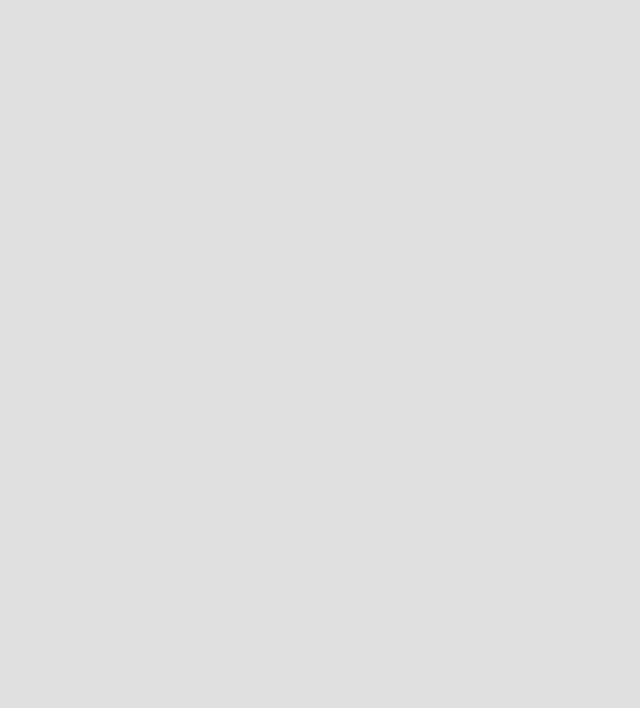
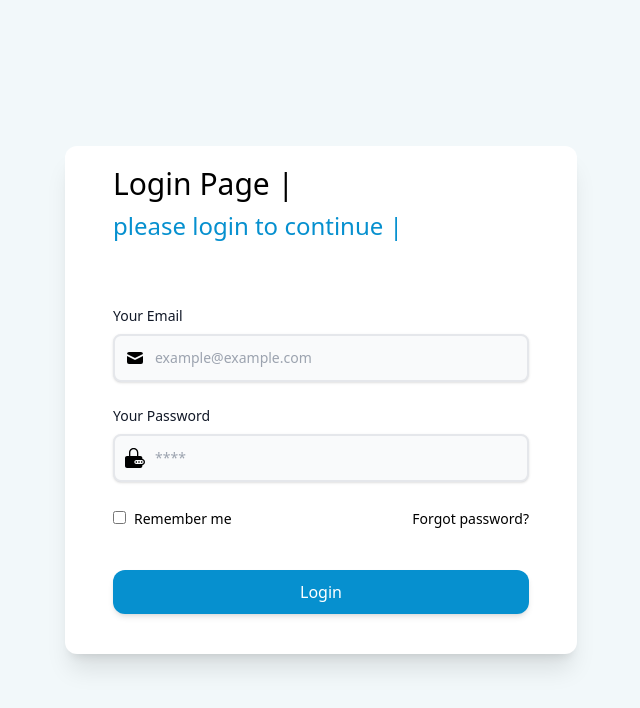
Before and after one commit to pouyaBG/simple-web-AR, a website: page src/Login.html in a window 1280 px wide. Shown: the whole page, without its empty margins (319-959 px from the left). Drawn offline with Linux system fonts and the light colour scheme.

Commit message:
make login

```diff
--- a/src/Login.html
+++ b/src/Login.html
@@ -1,5 +1,6 @@
 <!DOCTYPE html>
 <html lang="en">
+
 <head>
   <meta charset="UTF-8" />
   <meta http-equiv="X-UA-Compatible" content="IE=edge" />
@@ -7,13 +8,75 @@
   <link rel="stylesheet" href="../../dist/output.css" />
   <title>Document</title>
 </head>
+
 <body class="p-0 m-0 box-border">
   <!-- main part -->
-    <section class="w-screen h-[100vh] bg-[#e0e0e0]">
+  <section class="h-[100vh]">
     <!-- form layout -->
+    <div class="relative  h-full w-full">
+      <div class="w-full flex items-center justify-center h-full bg-[#F2F8FA]">
+        <div class="w-[40%] bg-[#FFFFFF] rounded-[12px] shadow-xl">
+          <div class="mx-auto flex h-full px-12 flex-col justify-center text-black ">
+            <div class="pt-5">
+              <p class="text-3xl mb-2">Login Page |</p>
+              <p class="text-2xl text-[#0690cf]">please login to continue |</p>
+            </div>
+            <div class="mt-16">
+              <form>
                 <div>
+                  <label for="input-group-1" class="block mb-2 text-sm font-medium text-gray-900">Your Email</label>
+                  <div class="relative mb-6">
+                    <div class="flex absolute inset-y-0 left-0 items-center pl-3 pointer-events-none">
+                      <svg aria-hidden="true" class="w-5 h-5 text-black" fill="currentColor" viewBox="0 0 20 20"
+                        xmlns="http://www.w3.org/2000/svg">
+                        <path d="M2.003 5.884L10 9.882l7.997-3.998A2 2 0 0016 4H4a2 2 0 00-1.997 1.884z"></path>
+                        <path d="M18 8.118l-8 4-8-4V14a2 2 0 002 2h12a2 2 0 002-2V8.118z"></path>
+                      </svg>
+                    </div>
+                    <input type="text" id="input-group-1"
+                      class="bg-gray-50 border-2 border-gray-200 text-black text-sm rounded-lg   block w-full pl-10 p-3 transition-all  hover:border-[#0690cf] outline-0 focus:border-[#0690cf] shadow focus:shadow-lg"
+                      placeholder="example@example.com">
+                  </div>
+                  <div class="mt-4">
+                    <label for="input-group-1" class="block mb-2 text-sm font-medium text-gray-900">Your
+                      Password</label>
+                    <div class="relative mb-6">
+                      <div class="flex absolute inset-y-0 left-0 items-center pl-3 pointer-events-none">
+                        <svg class="w-5 h-5 " fill="currentColor" viewBox="0 0 15 15"
+                          xmlns="http://www.w3.org/2000/svg">
+                          <path d="M11 11H10V10H11V11Z" fill="black" />
+                          <path d="M8 11H9V10H8V11Z" fill="black" />
+                          <path d="M13 11H12V10H13V11Z" fill="black" />
+                          <path fill-rule="evenodd" clip-rule="evenodd"
+                            d="M3 6V3.5C3 1.567 4.567 0 6.5 0C8.433 0 10 1.567 10 3.5V6H11.5C12.3284 6 13 6.67157 13 7.5V8.05001C14.1411 8.28164 15 9.29052 15 10.5C15 11.7095 14.1411 12.7184 13 12.95V13.5C13 14.3284 12.3284 15 11.5 15H1.5C0.671573 15 0 14.3284 0 13.5V7.5C0 6.67157 0.671573 6 1.5 6H3ZM4 3.5C4 2.11929 5.11929 1 6.5 1C7.88071 1 9 2.11929 9 3.5V6H4V3.5ZM8.5 9C7.67157 9 7 9.67157 7 10.5C7 11.3284 7.67157 12 8.5 12H12.5C13.3284 12 14 11.3284 14 10.5C14 9.67157 13.3284 9 12.5 9H8.5Z"
+                            fill="black" />
+                        </svg>
+                      </div>
+                      <input type="password" id="input-group-1"
+                        class="bg-gray-50 border-2 border-gray-200  text-gray-900 text-sm rounded-lg   block w-full pl-10 p-3 transition-all  hover:border-[#0690cf] outline-0 focus:border-[#0690cf] shadow focus:shadow-lg "
+                        placeholder="****">
+                    </div>
+                    <div class="mt-4 flex w-full flex-col justify-between sm:flex-row">
+                      <!-- Remember me -->
+                      <div><input type="checkbox" id="remember" class="cursor-pointer hover:text-[#0690cf]" /><label for="remember"
+                          class="mx-2 text-sm cursor-pointer hover:text-[#0690cf]">Remember
+                          me</label></div>
+                      <!-- Forgot password -->
+                      <div>
+                        <a href="#" class="text-sm hover:text-[#0690cf]">Forgot password?</a>
+                      </div>
+                    </div>
+                    <div class="my-10">
+                      <button class="w-full rounded-[12px] bg-[#0690cf] p-2.5 shadow-md hover:shadow-xl transition-all text-white text-[16px]">Login</button>
+                    </div>
+              </form>
+            </div>
+          </div>
+        </div>
+      </div>
 
     </div>
   </section>
 </body>
+
 </html>
```
Also changed, not shown: dist/output.css. Lines whose indentation alone changed are shown as unchanged.
